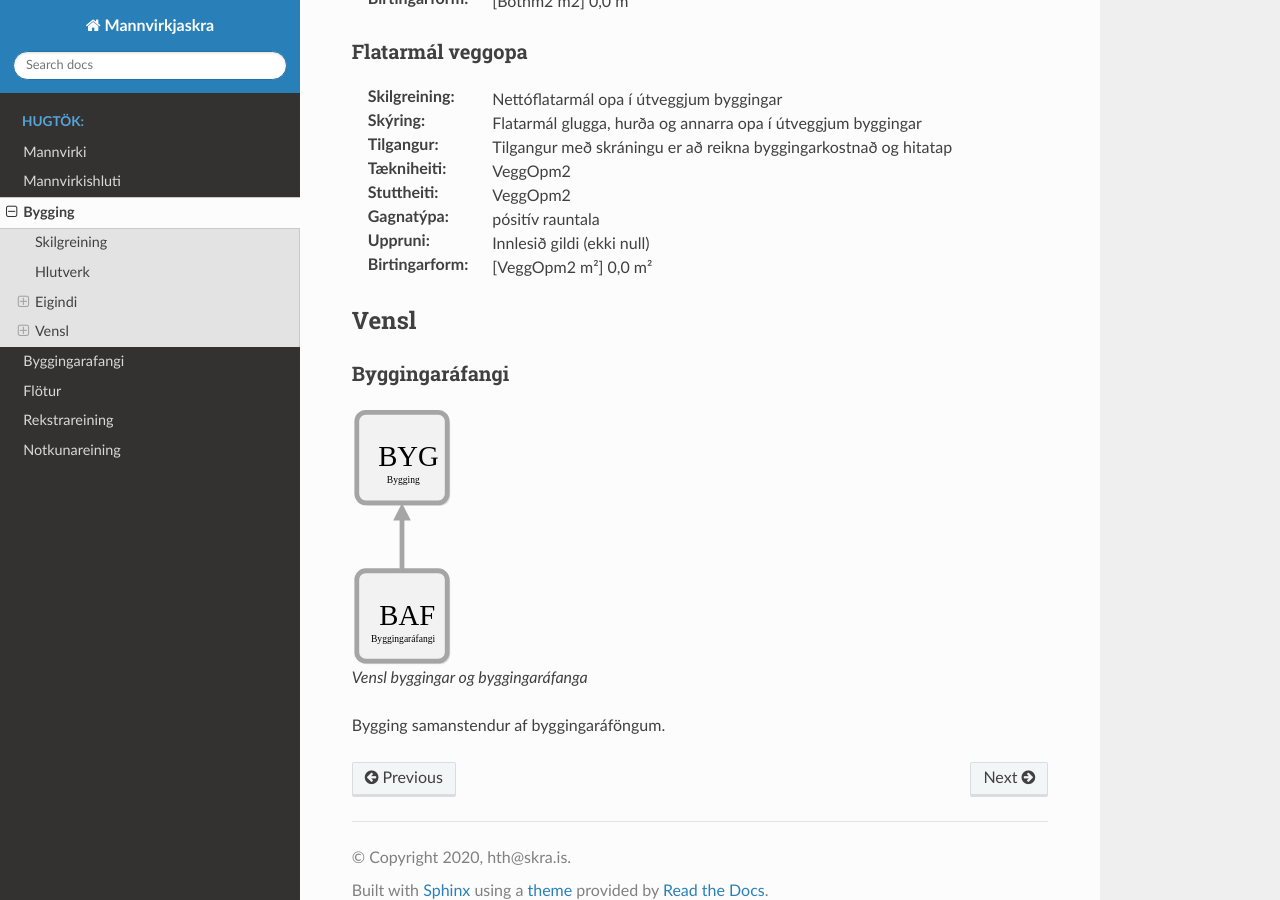
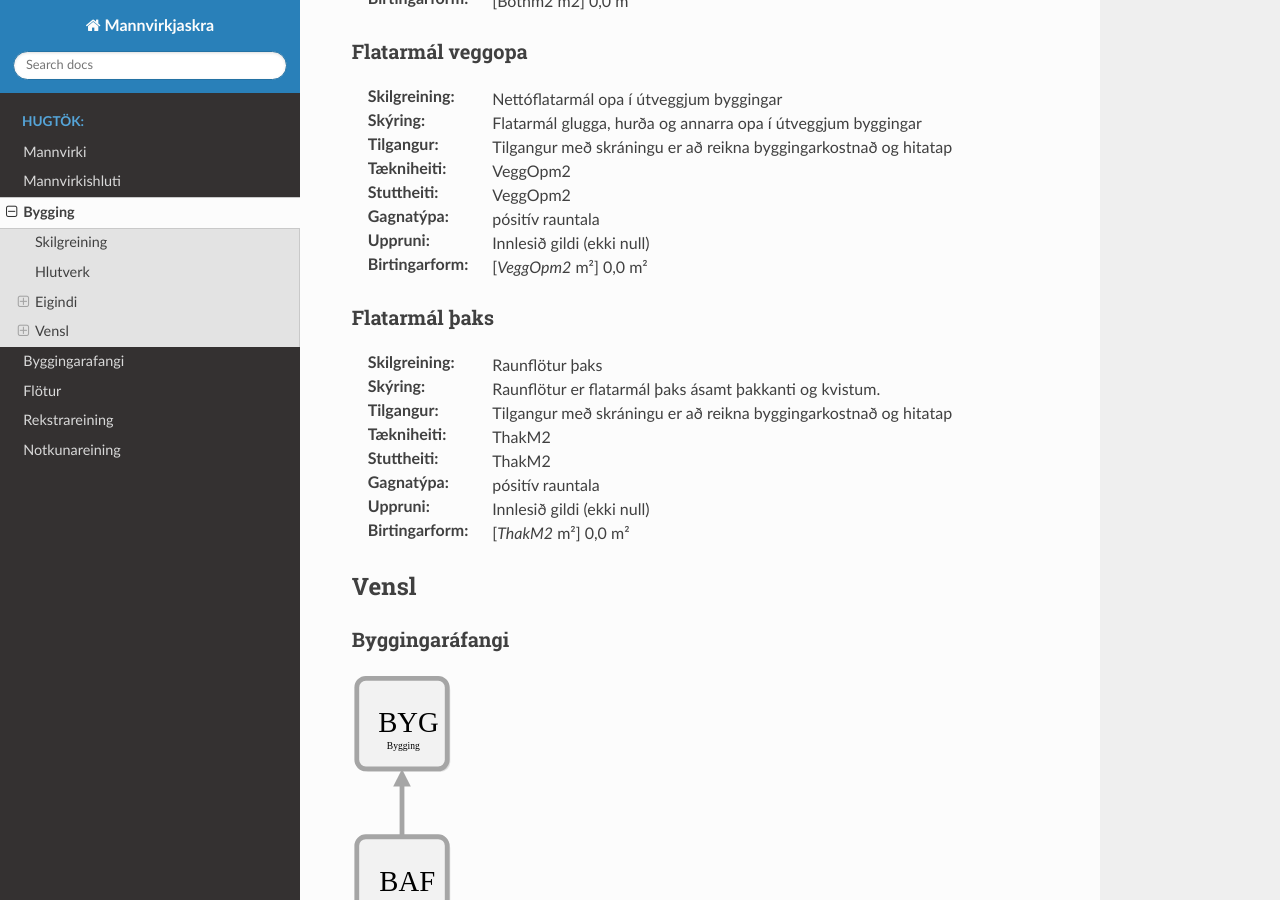
Before and after one commit to hthl/Mannvirkjaskra, a Sphinx documentation site: the page built from source/bygging.rst, in a window 1280 px wide and 900 px high, scrolled down 1979 px. Built offline with Sphinx 7.4.7 and the Read the Docs theme 2.0.0, drawn with Linux system fonts in a browser that asks for light colours.

Commit message:
Update bygging.rst

```diff
--- a/source/bygging.rst
+++ b/source/bygging.rst
@@ -32,7 +32,7 @@
  ByggingNr
 
 :Stuttheiti:
- BYG
+ Byg
 
 :Gagnatýpa:
  pósitív heiltala í hækkandi röð
@@ -179,7 +179,34 @@
  Innlesið gildi  (ekki null)
 
 :Birtingarform:
- [VeggOpm2 m²] 0,0 m²
+ [*VeggOpm2* m²] 0,0 m²
+
+Flatarmál þaks
+~~~~~~~~~~~~~~~~~~~~
+
+:Skilgreining:
+ Raunflötur þaks
+
+:Skýring:
+   Raunflötur er flatarmál þaks ásamt þakkanti og kvistum.
+
+:Tilgangur:
+  Tilgangur með skráningu er að reikna byggingarkostnað og hitatap
+
+:Tækniheiti:
+ ThakM2
+
+:Stuttheiti:
+ ThakM2
+
+:Gagnatýpa:
+ pósitív rauntala
+
+:Uppruni:
+ Innlesið gildi  (ekki null)
+
+:Birtingarform:
+ [*ThakM2* m²] 0,0 m²
 
 Vensl
 -----
```
Also changed, not shown: other parts of source/bygging.rst (+1 -1 lines).
